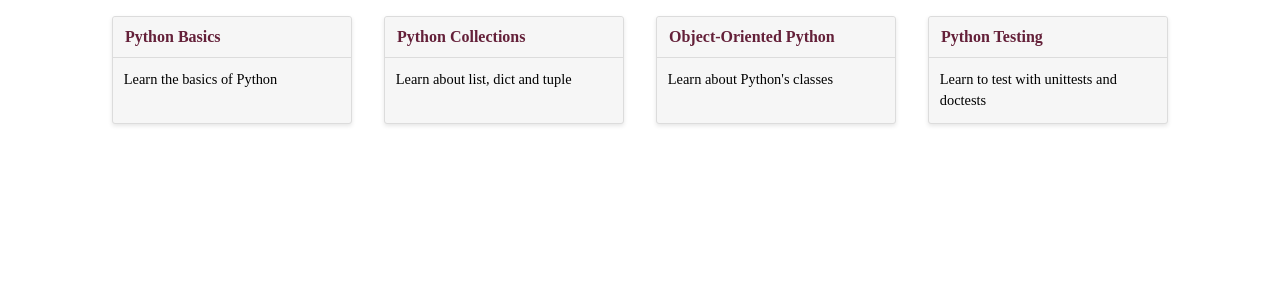
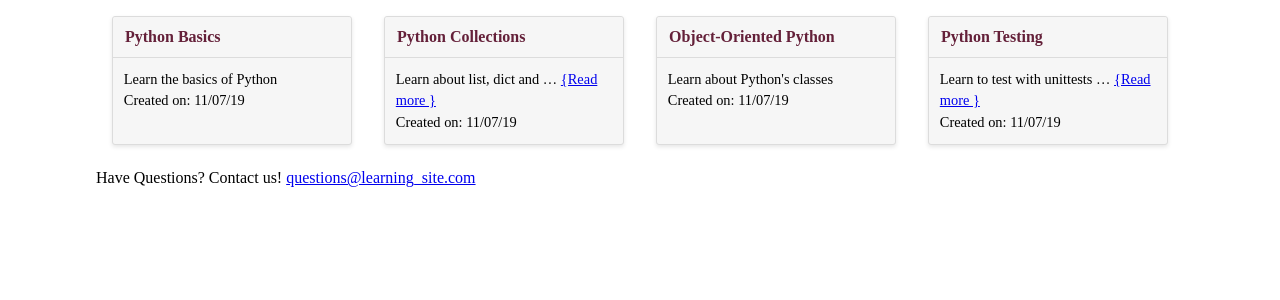
Before and after one commit to Jak-Sidious/DjangoRefresher, a Django app: page /courses/ in a window 1280 px wide. Shown: the part 90-390 px from the top of the page. Run offline with Django 3.2, Linux system fonts and the light colour scheme; data comes from the database, SQL or seed files in the repository.

Commit message:
Conditionally render text based on some variable, truncate words, display dates and urlize

```diff
--- a/courses/templates/courses/all_courses.html
+++ b/courses/templates/courses/all_courses.html
@@ -10,9 +10,16 @@
     <div class="card">
         <header><a href="{% url 'courses:detail' pk=course.pk %}">{{ course.title }}</a></header>
         <div class="card-copy">
-            {{ course.description }}
+            {% if course.description|wordcount <= 5 %}
+                {{ course.description }}
+            {% else %}
+                {{ course.description|truncatewords:5 }}
+                <a href="{% url 'courses:detail' pk=course.pk %}">{Read more }</a>
+            {%endif%}
+            <div>Created on: {{course.created_at|date:"m/d/y" }}</div>
         </div>
     </div>
     {% endfor %}
+    <div>Have Questions? Contact us! {{email|urlize}}</a></div>
 </div>
 {% endblock %}
--- a/courses/views.py
+++ b/courses/views.py
@@ -5,7 +5,9 @@ from .models import Course, Step
 
 def all_courses(request):
     courses = Course.objects.all()
-    return render(request, 'courses/all_courses.html', {'courses': courses})
+    email = 'questions@learning_site.com'
+    return render(request, 'courses/all_courses.html', {'courses': courses,
+                                                        'email': email})
 
 def view_course(request, pk):
     course = get_object_or_404(Course, pk=pk)
```
